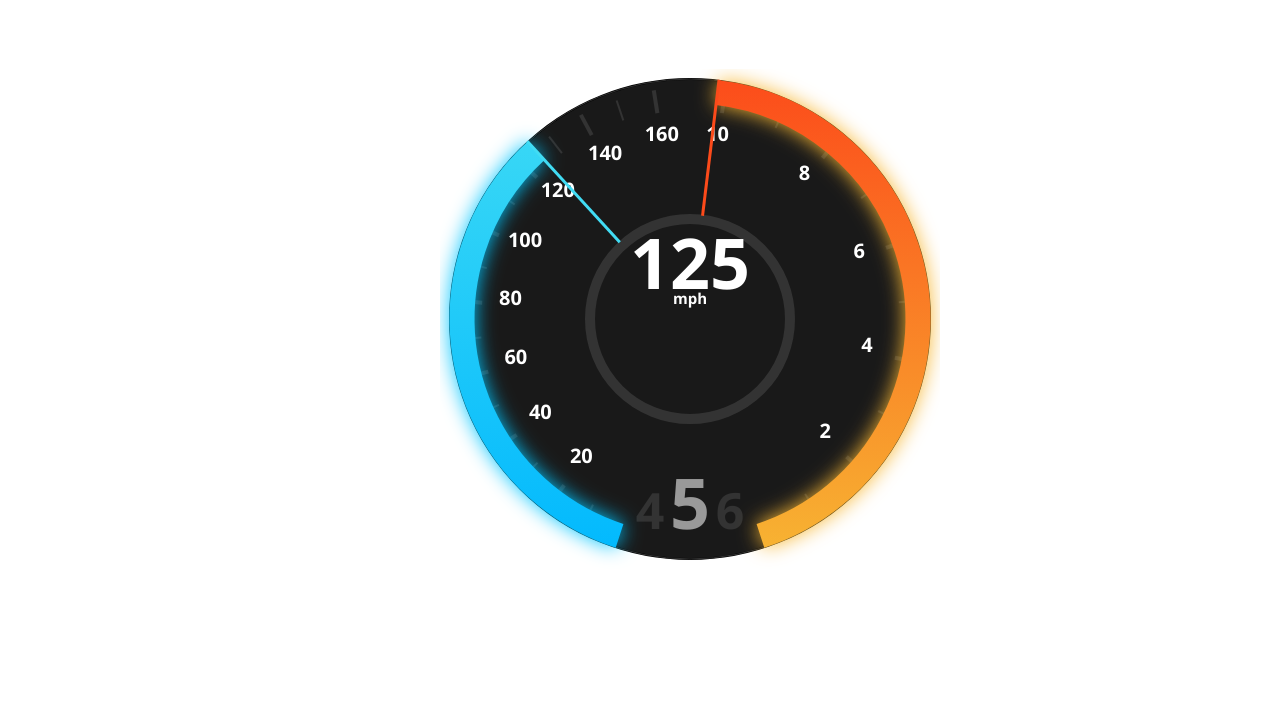
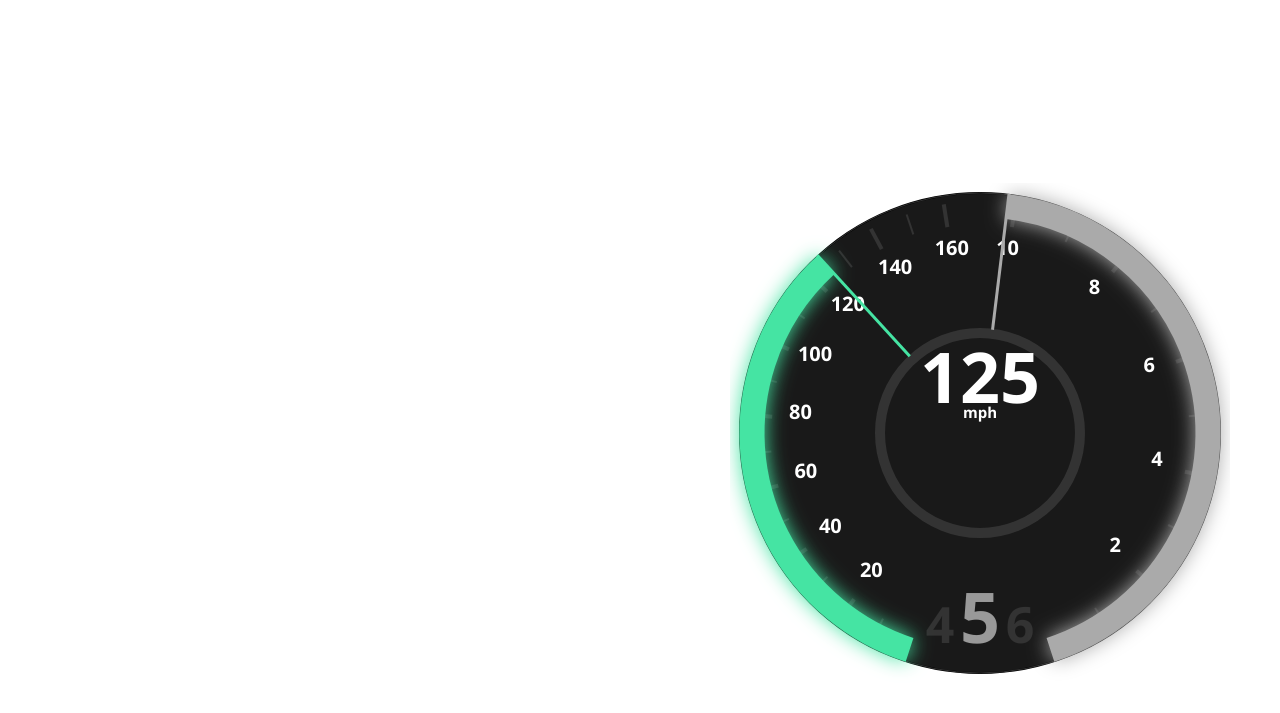
Before and after one commit to Vaorra/GTA5-Client, a website: page client_packages/VaorraSystem/speedometerUI/speedometerUI.html in a window 1280 px wide. Shown: the part 67-780 px from the top of the page. Drawn offline with nearby package versions, Linux system fonts and the light colour scheme.

Commit message:
update speedo

```diff
--- a/client_packages/VaorraSystem/speedometerUI/assets/main.css
+++ b/client_packages/VaorraSystem/speedometerUI/assets/main.css
@@ -8,10 +8,8 @@ body {
     -o-transition: ease all 300ms
   }
 
-  canvas {
-    margin: 0 auto;
-    display: block;
-    position: relative;
-    bottom: -50px;
-    right: -50px;
+  #speedMeter-Canvas {
+    position: fixed;
+    bottom:  50px;
+    right:  50px;
   }
--- a/client_packages/VaorraSystem/speedometerUI/assets/speedometer.js
+++ b/client_packages/VaorraSystem/speedometerUI/assets/speedometer.js
@@ -18,12 +18,12 @@ let dev = false;
         ctx.scale(1,1);
 
         var speedGradient = ctx.createLinearGradient(0, 500, 0, 0);
-        speedGradient.addColorStop(0, '#00b8fe');
-        speedGradient.addColorStop(1, '#41dcf4');
+        speedGradient.addColorStop(0, '#45e4a3');
+        speedGradient.addColorStop(1, '#45e4a3');
 
         var rpmGradient = ctx.createLinearGradient(0, 500, 0, 0);
-        rpmGradient.addColorStop(0, '#f7b733');
-        rpmGradient.addColorStop(1, '#fc4a1a');
+        rpmGradient.addColorStop(0, '#aaa');
+        rpmGradient.addColorStop(1, '#aaa');
         //rpmGradient.addColorStop(1, '#EF4836');
 
         function speedNeedle(rotation) {
@@ -176,10 +176,10 @@ let dev = false;
             }
 
             ctx.beginPath();
-            ctx.strokeStyle = "#41dcf4";
+            ctx.strokeStyle = "#45e4a3";
             ctx.lineWidth = 25;
             ctx.shadowBlur = 20;
-            ctx.shadowColor = "#00c6ff";
+            ctx.shadowColor = "#45e4a3";
 
             ctx.strokeStyle = speedGradient;
             ctx.arc(250, 250, 228, .6 * Math.PI, calculateSpeedAngle(speed / topSpeed, 83.07888, 34.3775) * Math.PI);
@@ -188,14 +188,14 @@ let dev = false;
             ctx.lineWidth = 25;
             ctx.strokeStyle = rpmGradient;
             ctx.shadowBlur = 20;
-            ctx.shadowColor = "#f7b733";
+            ctx.shadowColor = "#aaa";
 
             ctx.arc(250, 250, 228, .4 * Math.PI, calculateRPMAngel(rpm / 4.7, 0, 22.9183) * Math.PI, true);
             ctx.stroke();
             ctx.shadowBlur = 0;
 
 
-            ctx.strokeStyle = '#41dcf4';
+            ctx.strokeStyle = '#45e4a3';
             speedNeedle(calculateSpeedAngle(speed / topSpeed, 83.07888, 34.3775) * Math.PI);
 
             ctx.strokeStyle = rpmGradient;
```
